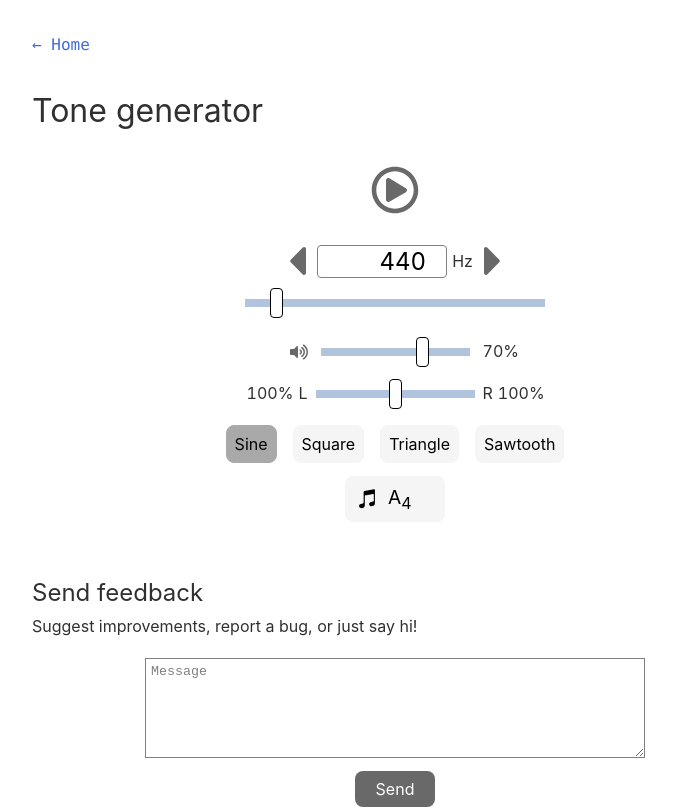
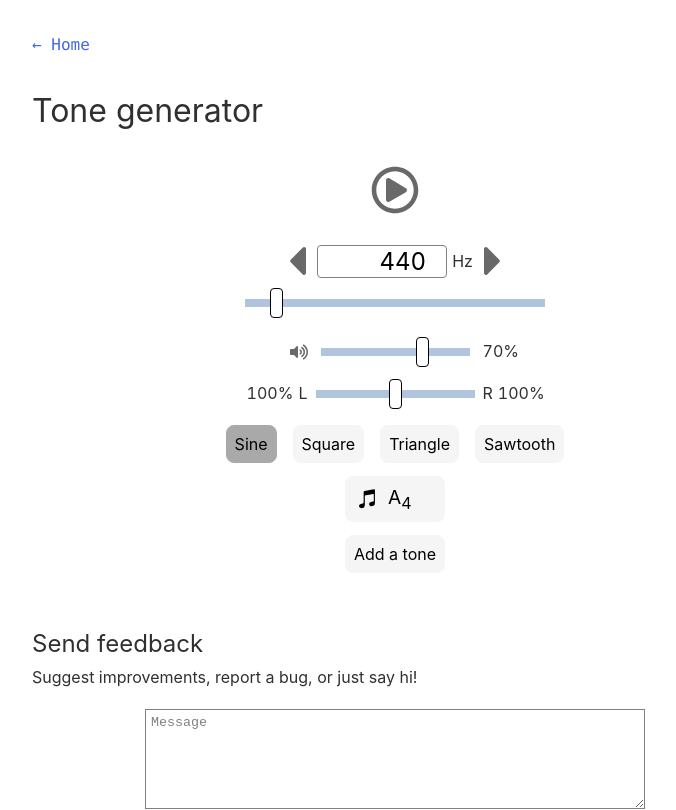
Before and after one commit to jelefra/jelefra.com, a React app: page /tone-generator in a window 1280 px wide. Shown: the top 810 px of the page, without its empty margins (245-921 px from the left). Built offline with nearby package versions, Linux system fonts and the light colour scheme; the HTML template or start-up script is replaced by a standard one.

Commit message:
Enable the addition of more widgets

```diff
--- a/src/tone-generator/ToneGenerator.js
+++ b/src/tone-generator/ToneGenerator.js
@@ -1,6 +1,6 @@
+import React, { useState } from 'react';
 import { Helmet } from 'react-helmet';
 import { Link } from 'react-router-dom';
-import React from 'react';
 
 import Container from '.././Container';
 import Feedback from './Feedback';
@@ -11,6 +11,12 @@ import Widget from './widget';
 import styles from './toneGenerator.module.scss';
 
 const ToneGenerator = () => {
+  const [widgetsCount, setWidgetsCount] = useState(1);
+
+  const handleAddWidget = () => {
+    setWidgetsCount((widgetCount) => widgetCount + 1);
+  };
+
   return (
     <Container>
       <Helmet>
@@ -25,7 +31,12 @@ const ToneGenerator = () => {
         <Link to="/">← Home</Link>
         <div className={styles.toneGenerator}>
           <h1>Tone generator</h1>
-          <Widget />
+          {[...Array(widgetsCount)].map((_, index) => (
+            <Widget key={index} />
+          ))}
+          <button onClick={handleAddWidget} className={styles.buttonSecondary}>
+            Add a tone
+          </button>
           <Feedback />
           <Warning />
           <Instructions />
--- a/src/tone-generator/toneGenerator.module.scss
+++ b/src/tone-generator/toneGenerator.module.scss
@@ -16,4 +16,16 @@
     white-space: nowrap;
     width: 1px;
   }
+
+  .buttonSecondary {
+    font-size: variables.$font-m;
+    background-color: variables.$lightest-grey;
+    padding: variables.$spacing-8;
+    border: 1px solid variables.$lightest-grey;
+    margin: variables.$spacing-13 auto;
+
+    &:hover {
+      border: 1px solid variables.$grey;
+    }
+  }
 }
```
